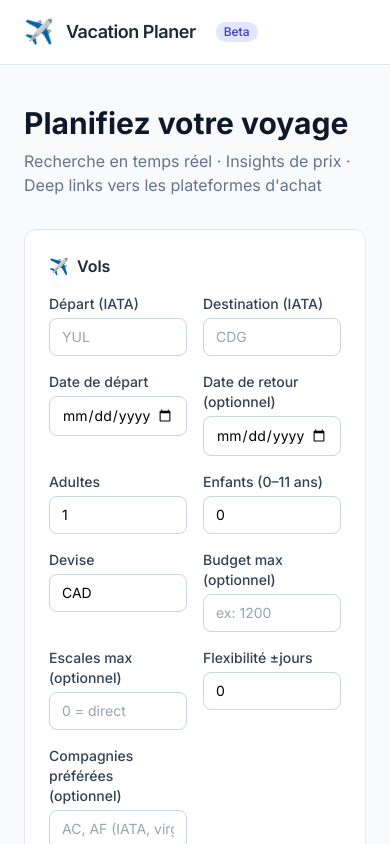
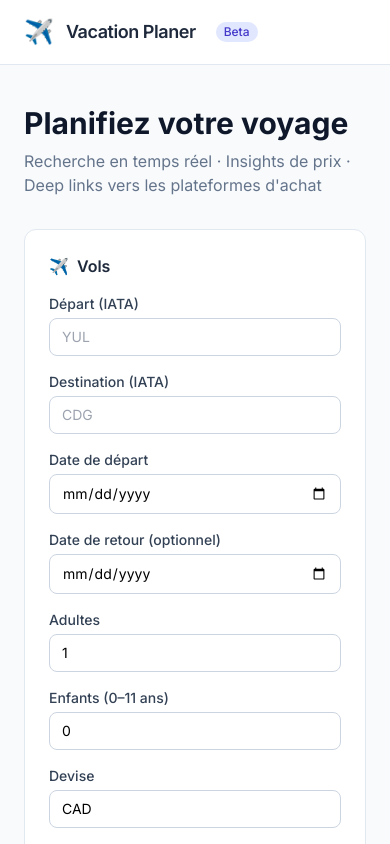
Before and after one commit to MathiasLageix/Vacation-Planer, a Next.js app in the folder frontend/: page / in a window 390 px wide. Shown: the top 844 px of the page. Built offline with nearby package versions, Linux system fonts and the light colour scheme.

Commit message:
style(design): FINDING-003 — form grids switch to 1-column on mobile (grid-cols-1 sm:grid-cols-2)

```diff
--- a/frontend/app/components/SearchForm.tsx
+++ b/frontend/app/components/SearchForm.tsx
@@ -132,7 +132,7 @@
     <form onSubmit={handleSubmit} className="space-y-5">
       {/* Vols */}
       <Section title="Vols" icon="✈️">
-        <div className="grid grid-cols-2 gap-4 mb-4">
+        <div className="grid grid-cols-1 sm:grid-cols-2 gap-4 mb-4">
           <div>
             <Label>Départ (IATA)</Label>
             <Input
@@ -254,7 +254,7 @@
           <span className="text-sm text-slate-700">Inclure la recherche d'hébergement</span>
         </label>
         {form.include_hotel && (
-          <div className="grid grid-cols-2 gap-4">
+          <div className="grid grid-cols-1 sm:grid-cols-2 gap-4">
             <div>
               <Label>Code ville IATA</Label>
               <Input
@@ -306,7 +306,7 @@
           <span className="text-sm text-slate-700">Inclure la location de voiture</span>
         </label>
         {form.include_car && (
-          <div className="grid grid-cols-2 gap-4">
+          <div className="grid grid-cols-1 sm:grid-cols-2 gap-4">
             <div>
               <Label>Lieu de prise en charge (IATA)</Label>
               <Input
```
